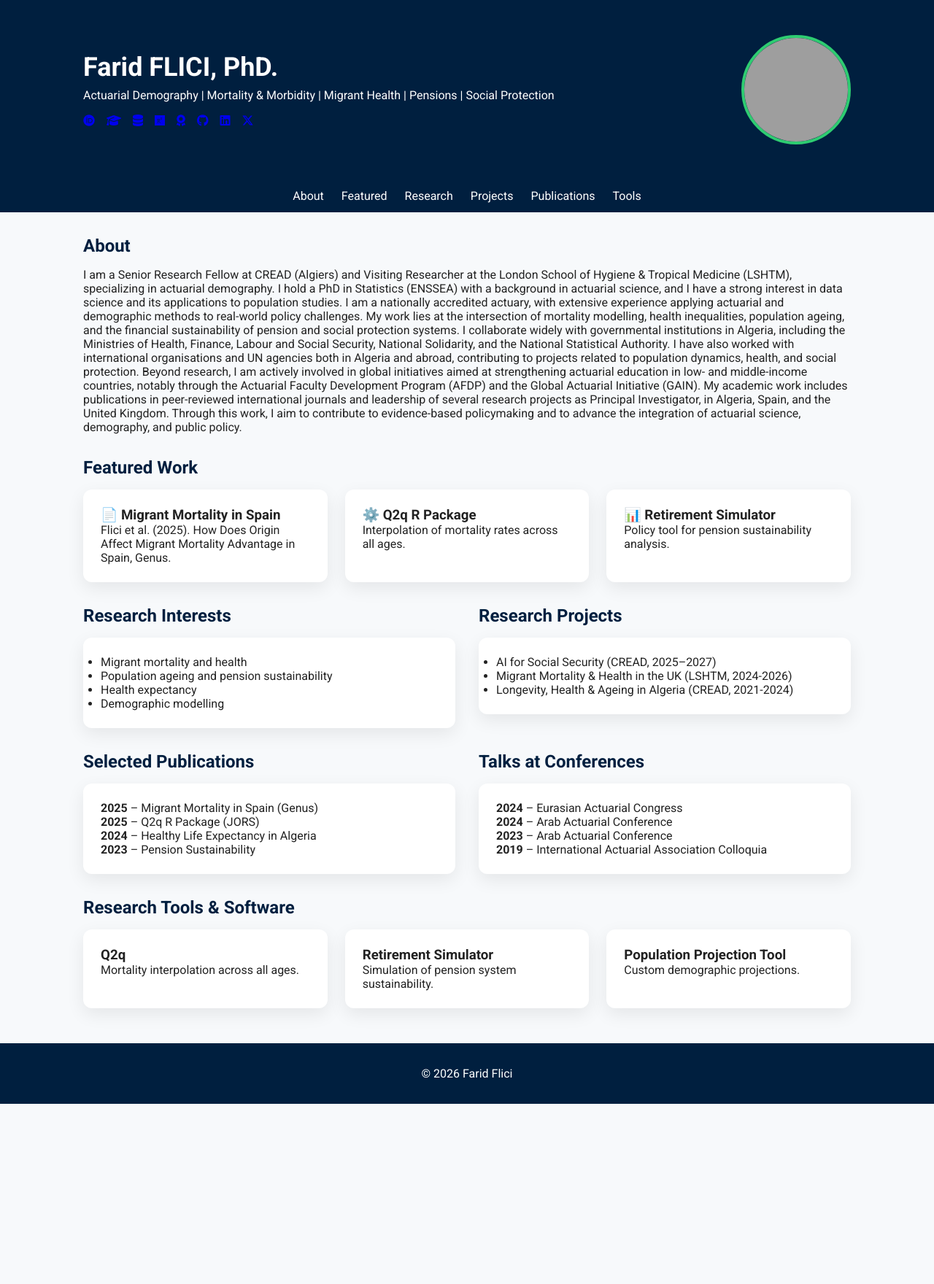
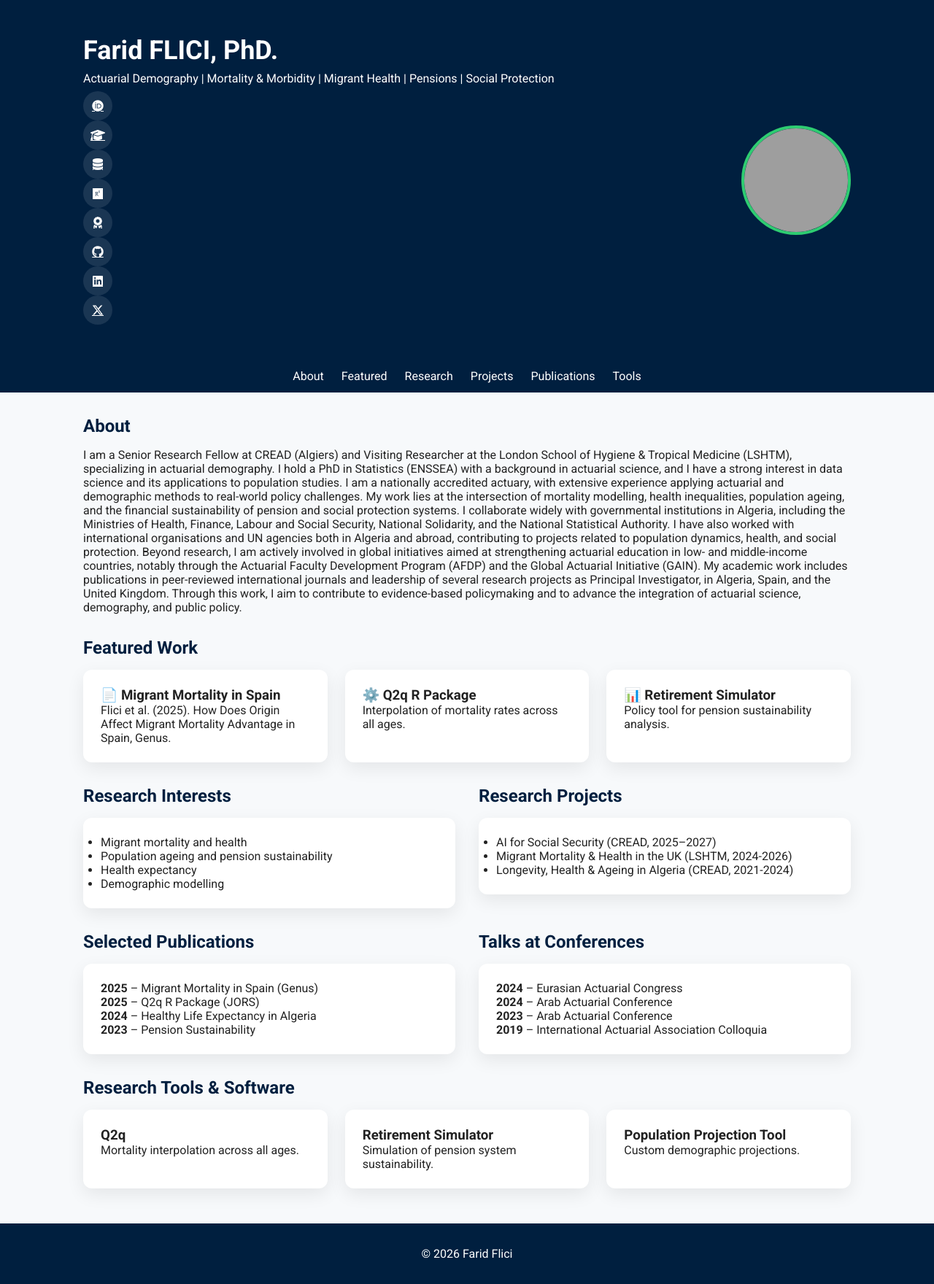
Before and after one commit to Farid-FLICI/farid-flici.github.io, a Jekyll site: the page index2.html, which Jekyll copies as it is, in a window 1280 px wide. Shown: the whole page at 73% size. Built offline with Jekyll 4.4.1, drawn with Linux system fonts in a browser that asks for light colours; before the commit the page ends 1513 px from its top, so only the background shows below that; grey boxes are pictures that could not be loaded.

Commit message:
Update index2.html

```diff
--- a/index2.html
+++ b/index2.html
@@ -80,17 +80,19 @@ header{
   border-radius:50%;
   border:4px solid var(--green);
 }
-  .social-icons a {
-  position: relative;
+.social-icons a {
+  width: 40px;
+  height: 40px;
+  display: flex;
+  align-items: center;
+  justify-content: center;
+  background: rgba(255,255,255,0.1);
+  border-radius: 50%;
+  color: white;
+  transition: 0.3s;
 }
 
-.social-icons {
-  margin-top: 1rem;
-  display: flex;
-  gap: 1rem;
-  flex-wrap: wrap;
-}
-
+/* Hover colors (by platform) */
 .social-icons a:hover i.fa-orcid { color: #A6CE39; }
 .social-icons a:hover i.fa-graduation-cap { color: #4285F4; } /* Google Scholar */
 .social-icons a:hover i.fa-database { color: #ff6c00; } /* Scopus-like */
```
